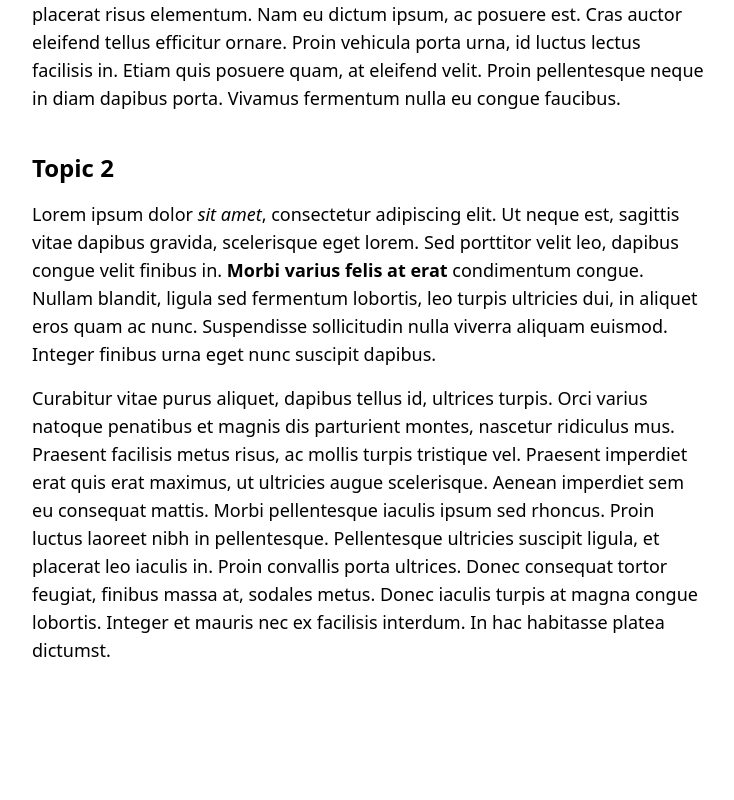
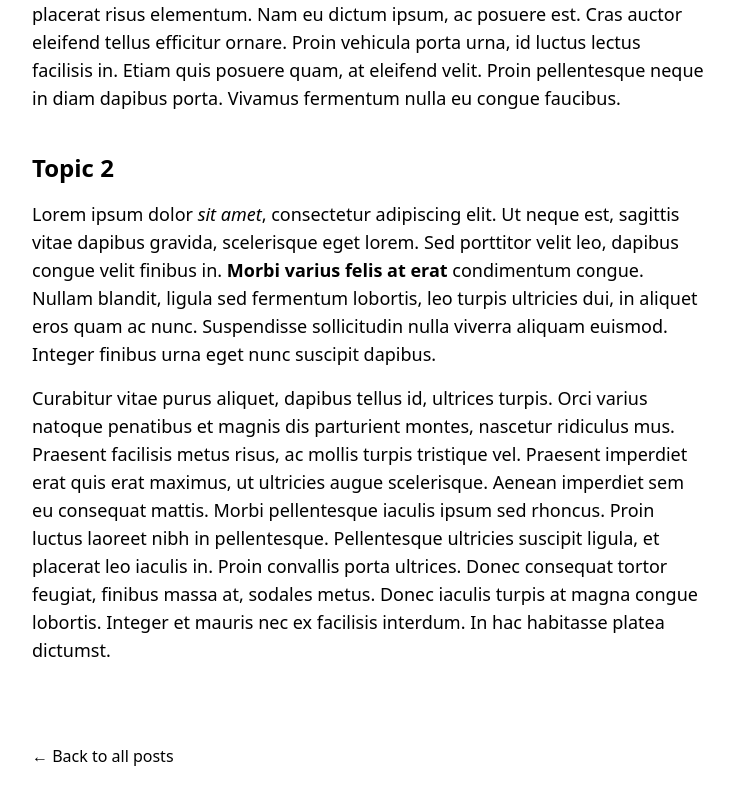
Before and after one commit to MiniCube11/website, a Next.js app: page /writing/post2 in a window 1280 px wide. Shown: the part 956-1756 px from the top of the page, without its empty margins (272-1006 px from the left). Before the commit the page ends 1700 px from the top, so only its background shows below. Built offline with nearby package versions, Linux system fonts and the light colour scheme.

Commit message:
Add back link for post

```diff
--- a/app/writing/[slug]/page.tsx
+++ b/app/writing/[slug]/page.tsx
@@ -1,6 +1,7 @@
 import Markdown from "markdown-to-jsx";
 import getPostContent from "@/lib/posts/getPostContent";
 import getPostMetaData from "@/lib/posts/getPostMetadata";
+import Link from "next/link";
 
 export const generateStaticParams =async () => {
     const posts = getPostMetaData();
@@ -13,12 +14,15 @@ const PostPage = (props: any) => {
     const slug = props.params.slug;
     const post = getPostContent(slug);
     return (
-        <div className="mt-20 mx-auto max-w-2xl">
+        <div className="mt-20 mb-20 mx-auto max-w-2xl">
             <h1 className="mb-6">{post.data.title}</h1>
             <p className="text-gray-700 mb-14 dark:text-gray-400">{post.data.date}<span className="ml-8">Ching Lam Lau</span></p>
             <div className="post-content mb-20">
                 <Markdown>{post.content}</Markdown>
             </div>
+            <Link href="/writing">
+                ← Back to all posts
+            </Link>
         </div>
     )
 };
```
